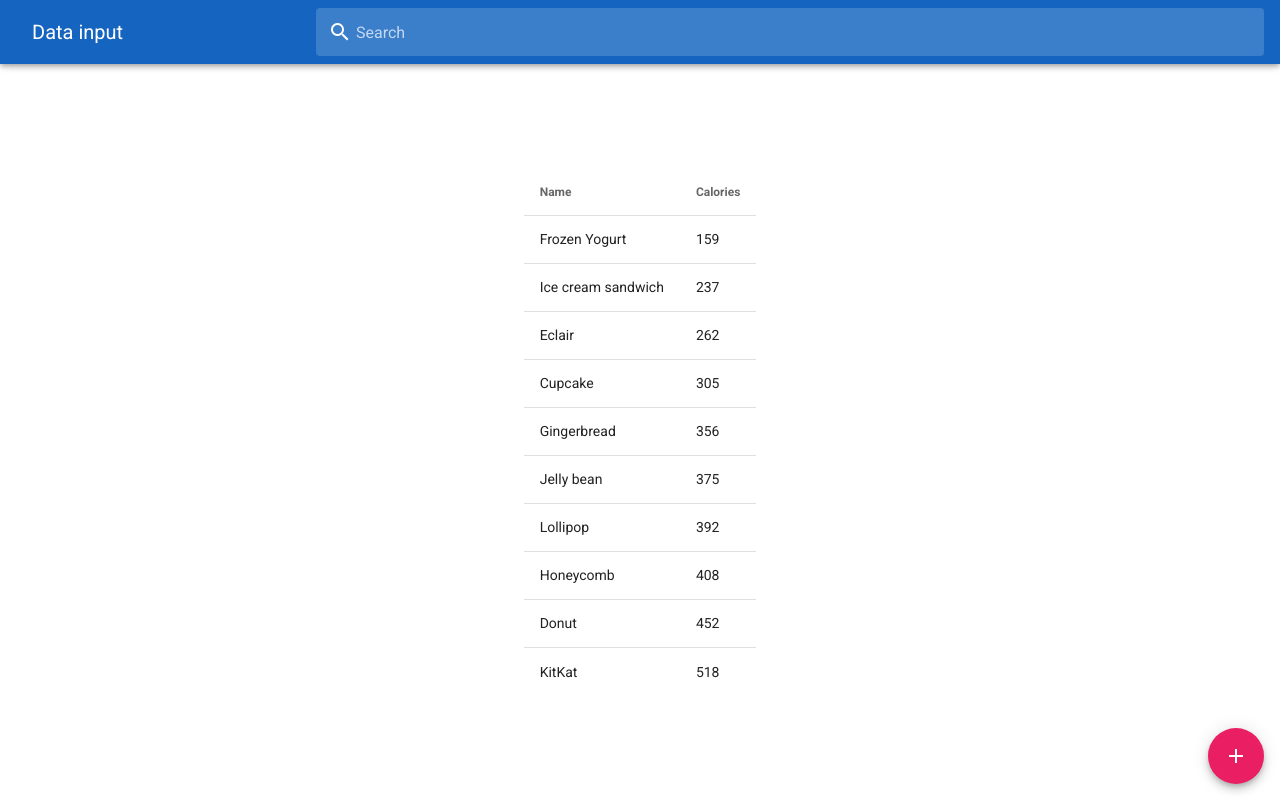
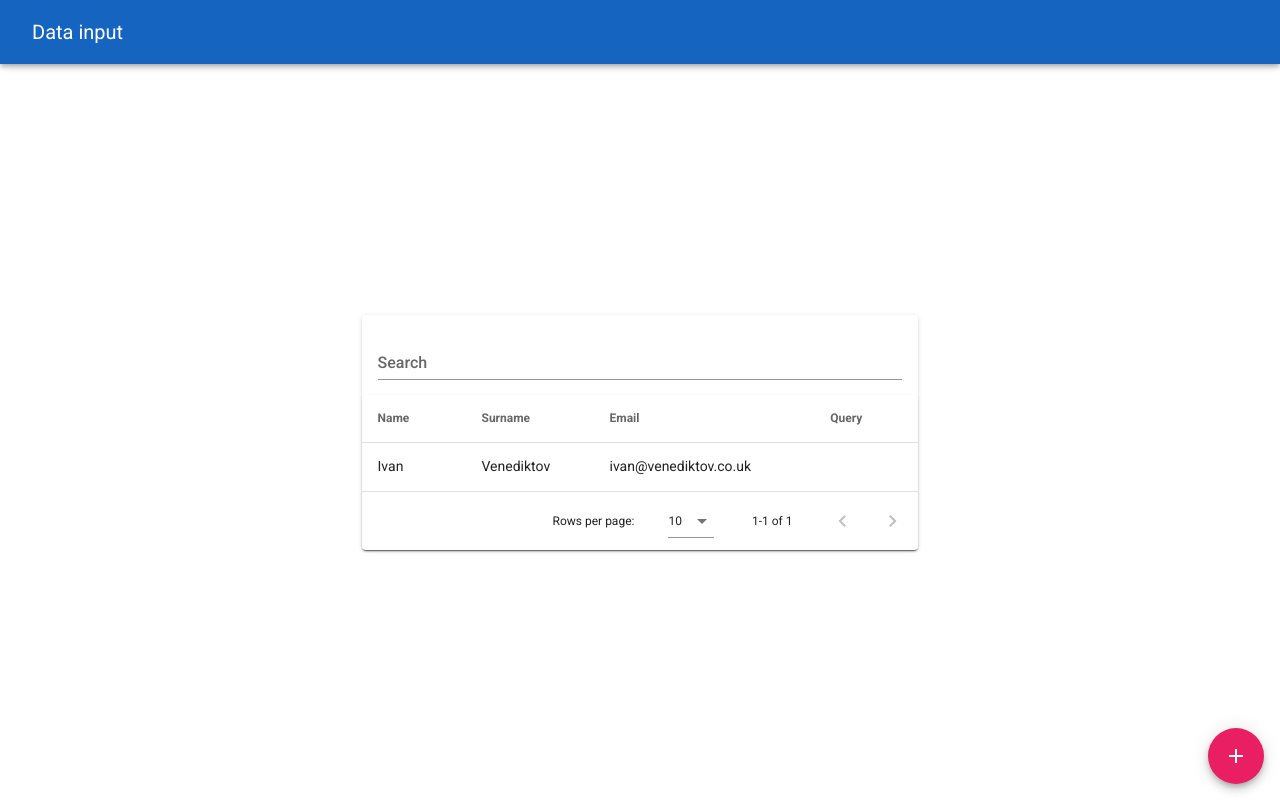
Before and after one commit to Venediktoff/vuejs-vuex-data-input, a Vue app: page / in a window 1280 px wide. Built offline with nearby package versions, Linux system fonts and the light colour scheme.

Commit message:
Data submission and data summary added

```diff
--- a/src/App.vue
+++ b/src/App.vue
@@ -5,19 +5,11 @@
       <v-toolbar-title style="width: 300px" class="ml-0 pl-4">
         <span class="hidden-sm-and-down">Data input</span>
       </v-toolbar-title>
-      <v-text-field
-        flat
-        solo-inverted
-        hide-details
-        prepend-inner-icon="mdi-magnify"
-        label="Search"
-        class="hidden-sm-and-down"
-      />
     </v-app-bar>
     <v-content>
       <v-container class="fill-height" fluid>
         <v-row align="center" justify="center">
-          <List />
+          <List v-bind:tableData="userData" />
         </v-row>
       </v-container>
     </v-content>
@@ -49,6 +41,11 @@ export default {
     updateShowModal(isModalClosed) {
       this.showModal = !isModalClosed;
     }
+  },
+  computed: {
+    userData() {
+      return this.$store.getters.allUserData;
+    }
   }
 };
 </script>
--- a/src/components/InputForm.vue
+++ b/src/components/InputForm.vue
@@ -2,7 +2,7 @@
   <v-dialog v-model="isVisible" width="800px">
     <v-card>
       <v-card-title class="grey darken-2">Create contact</v-card-title>
-      <v-form ref="form" :lazy-validation="false" v-model="valid">
+      <v-form ref="form" :lazy-validation="true" v-model="valid">
         <v-container>
           <v-row>
             <v-col cols="6">
@@ -15,7 +15,7 @@
               <v-text-field v-model="email" :rules="emailRules" label="E-mail" required />
             </v-col>
             <v-col cols="12">
-              <v-text-field label="Query" />
+              <v-text-field v-model="query" label="Query" />
             </v-col>
           </v-row>
         </v-container>
@@ -43,7 +43,8 @@ export default {
     emailRules: [
       v => !!v || "E-mail is required",
       v => /.+@.+\..+/.test(v) || "E-mail must be valid"
-    ]
+    ],
+    query: ""
   }),
   methods: {
     closeModal() {
@@ -52,7 +53,15 @@ export default {
     },
     submitForm() {
       if (this.$refs.form.validate()) {
-        alert("form submited");
+        let newUserData = {
+          name: this.name,
+          surname: this.surname,
+          email: this.email,
+          query: this.query
+        };
+        this.$store.commit("addUserRecord", newUserData);
+
+        this.closeModal();
       }
     }
   }
--- a/src/components/List.vue
+++ b/src/components/List.vue
@@ -1,66 +1,42 @@
 <template>
-  <v-simple-table>
-    <template v-slot:default>
-      <thead>
-        <tr>
-          <th class="text-left">Name</th>
-          <th class="text-left">Calories</th>
-        </tr>
-      </thead>
-      <tbody>
-        <tr v-for="item in desserts" :key="item.name">
-          <td>{{ item.name }}</td>
-          <td>{{ item.calories }}</td>
-        </tr>
-      </tbody>
-    </template>
-  </v-simple-table>
+  <v-card>
+    <v-card-title>
+      <v-text-field v-model="search" label="Search" single-line hide-details></v-text-field>
+    </v-card-title>
+    <v-data-table
+      :headers="headers"
+      :items="tableData"
+      :search="search"
+      :items-per-page="10"
+      class="elevation-1"
+    ></v-data-table>
+  </v-card>
 </template>
 <script>
 export default {
   name: "List",
+  props: ["tableData"],
   data() {
     return {
-      desserts: [
+      search: "",
+      headers: [
         {
-          name: "Frozen Yogurt",
-          calories: 159
+          text: "Name",
+          align: "left",
+          value: "name"
         },
         {
-          name: "Ice cream sandwich",
-          calories: 237
+          text: "Surname",
+          align: "left",
+          value: "surname"
         },
         {
-          name: "Eclair",
-          calories: 262
+          text: "Email",
+          value: "email"
         },
         {
-          name: "Cupcake",
-          calories: 305
-        },
-        {
-          name: "Gingerbread",
-          calories: 356
-        },
-        {
-          name: "Jelly bean",
-          calories: 375
-        },
-        {
-          name: "Lollipop",
-          calories: 392
-        },
-        {
-          name: "Honeycomb",
-          calories: 408
-        },
-        {
-          name: "Donut",
-          calories: 452
-        },
-        {
-          name: "KitKat",
-          calories: 518
+          text: "Query",
+          value: "query"
         }
       ]
     };
--- a/src/store/index.js
+++ b/src/store/index.js
@@ -5,10 +5,21 @@ Vue.use(Vuex)
 
 export default new Vuex.Store({
   state: {
+    userData: [
+      { name: "Ivan", surname: "Venediktov", email: "ivan@venediktov.co.uk", query: "" }
+    ]
   },
   mutations: {
+    addUserRecord(state, userRecord) {
+      state.userData.push(userRecord)
+    }
   },
   actions: {
+  },
+  getters: {
+    allUserData: state => {
+      return state.userData
+    }
   },
   modules: {
   }
```
